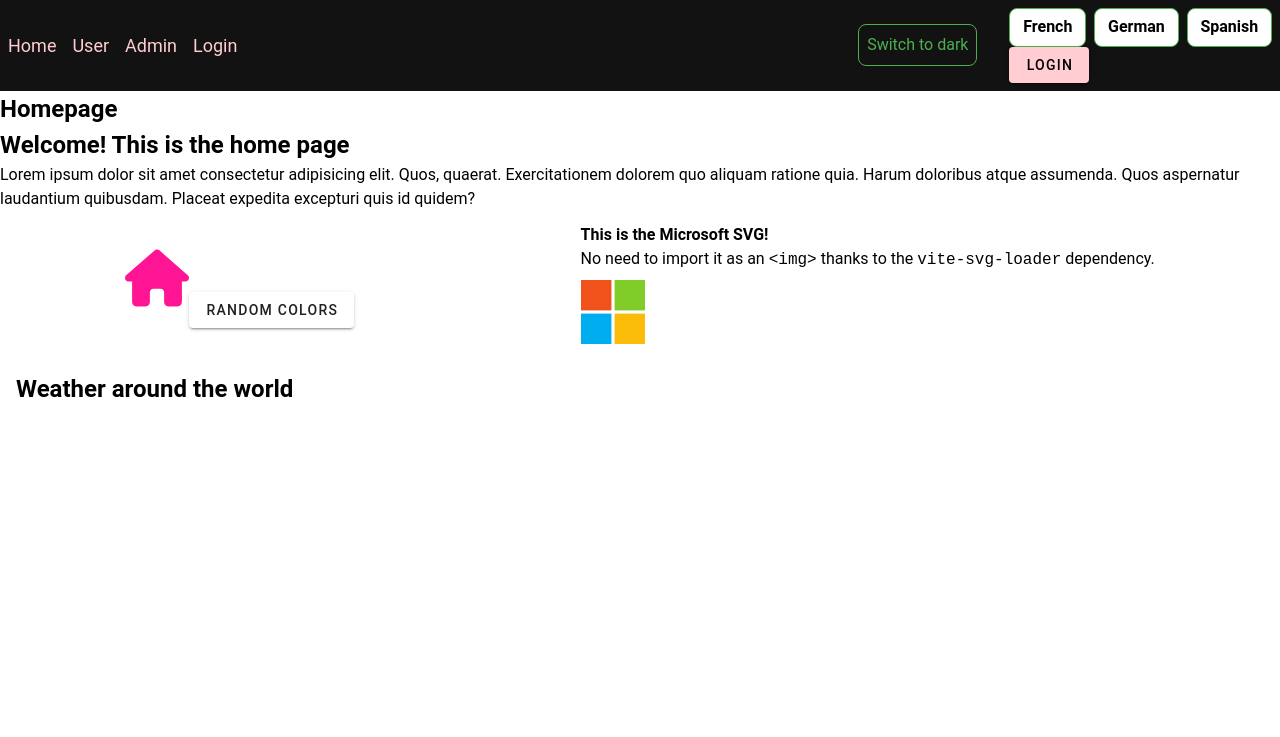
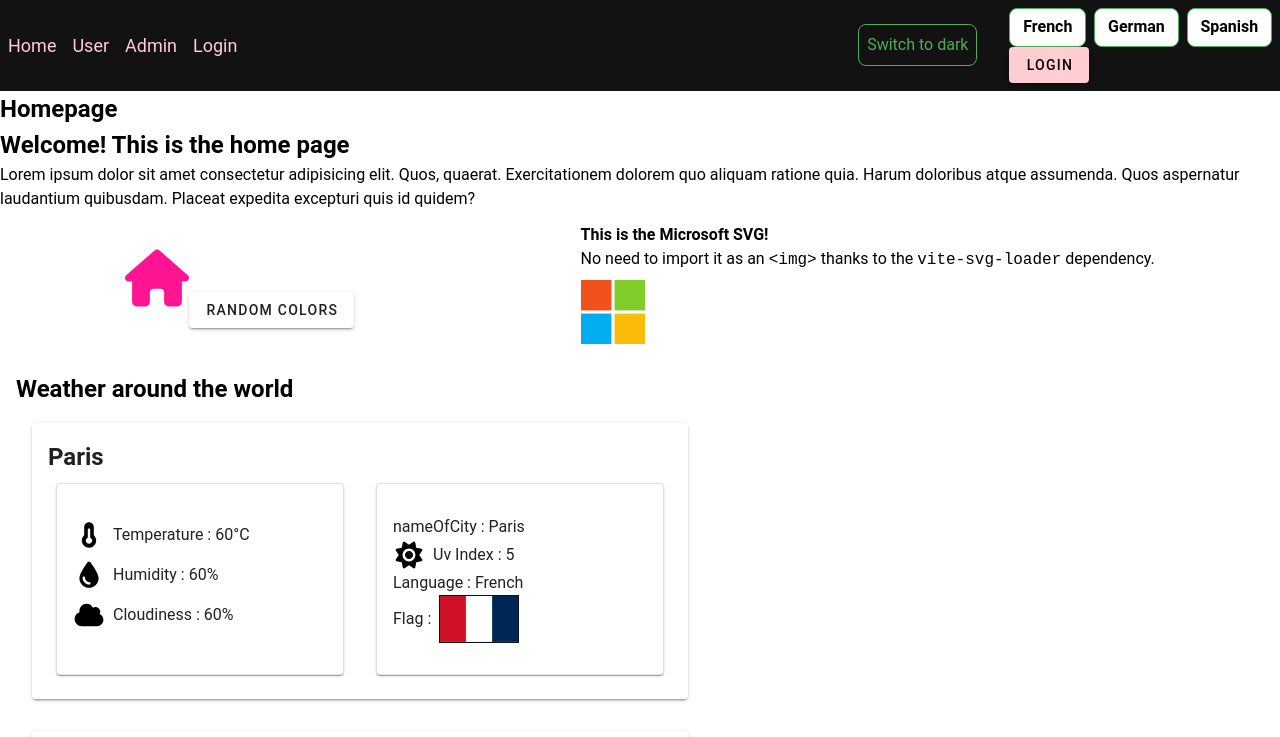
Before and after one commit to Louis-Gonzalez/starterPack, a Nuxt app: page / in a window 1280 px wide. Shown: the top 737 px of the page. Built offline with nearby package versions, Linux system fonts and the light colour scheme.

Commit message:
UDT rename weatherData

```diff
--- a/components/weather/WeatherAroundWorld.vue
+++ b/components/weather/WeatherAroundWorld.vue
@@ -1,10 +1,10 @@
 <script setup lang="ts">
-import { weatherAroundWorld } from '~/components/weather/weather';
+import { weatherData } from '~/components/weather/weatherData';
 import { useI18n } from 'vue-i18n'
 const { t } = useI18n()
 
 // TODO here replace by API call
-// here i have move json in other file weather.ts and import on the top
+// here i have move json in other file weatherData.ts and import on the top
 
 // TODO refacto class custom by vuetify class
 
@@ -37,7 +37,7 @@ const uvIndex = '/icons/sun-solid-full.svg'
 
     <div class="d-flex flex-wrap">
       <v-card
-        v-for="(city, cityKey) in weatherAroundWorld"
+        v-for="(city, cityKey) in weatherData"
         :key="cityKey"
         class="ma-4 pa-4"
         elevation="2"
```
